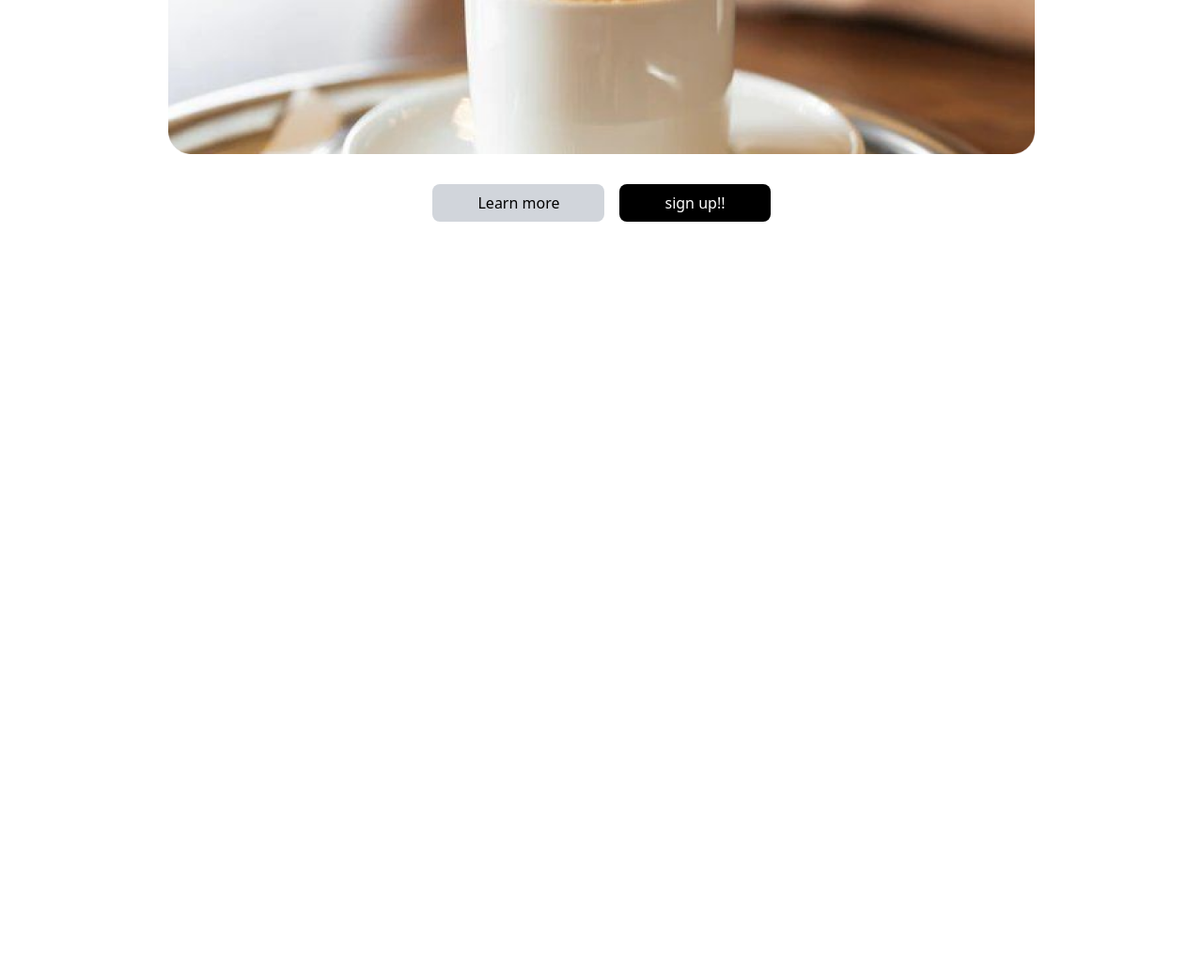
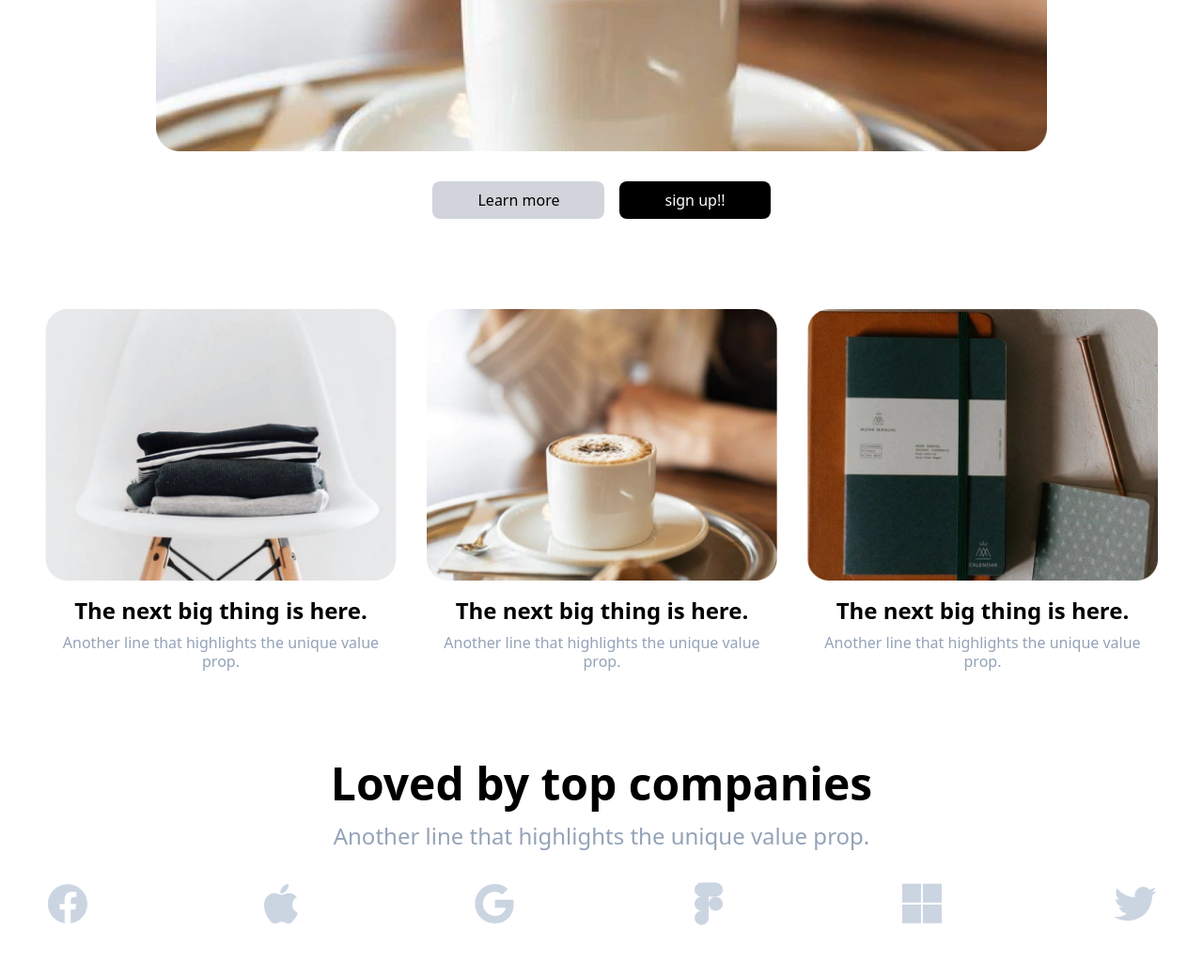
Before and after one commit to naveenkumar-gif/designs, a website: page coffee-shop/images/index.html in a window 1280 px wide. Shown: the part 548-1588 px from the top of the page at 94% size. Before the commit the page ends 848 px from the top, so only its background shows below. Drawn offline with nearby package versions, Linux system fonts and the light colour scheme; files whose address does not match are found by name.

Commit message:
Merge branch 'main' of https://github.com/naveenkumar-gif/designs

```diff
--- a/coffee-shop/images/index.html
+++ b/coffee-shop/images/index.html
@@ -34,7 +34,7 @@
       </nav>
     </div>
     <header
-      class="px-16 py-16 flex flex-col gap-8 max-md:gap-4 max-md:px-8 max-md:py-8 max-sm:px-4 max-sm:py-4"
+      class="px-12 py-12 flex flex-col gap-8 max-md:gap-4 max-md:px-8 max-md:py-8 max-sm:px-4 max-sm:py-4"
     >
       <div class="flex flex-col gap-4 justify-center items-center max-md:gap-3">
         <h1 class="text-5xl font-bold max-lg:text-4xl max-sm:text-center">
@@ -47,11 +47,7 @@
         </p>
       </div>
       <div class="w-4/5 m-auto max-sm:w-full">
-        <img
-          src="../coffee-shop/images/Photos.png"
-          alt=""
-          class="w-full h-full"
-        />
+        <img src="./Photos.png" alt="" class="w-full h-full" />
       </div>
       <div class="flex justify-center items-center gap-4 max-sm:flex-col">
         <button
@@ -66,5 +62,112 @@
         </button>
       </div>
     </header>
+    <section
+      class="px-12 py-12 flex gap-8 max-md:gap-4 max-md:px-8 max-md:py-8 max-sm:px-4 max-sm:py-4 max-md:flex-col max-sm:gap-6"
+    >
+      <aside class="flex flex-col gap-4">
+        <div class="max-md:w-4/5 max-md:m-auto">
+          <img src="./Photos (1).png" alt="" class="w-full h-full" />
+        </div>
+        <div class="flex flex-col gap-2 max-sm:gap-0">
+          <h3
+            class="text-2xl text-center font-semibold max-lg:text-xl max-lg:text-center"
+          >
+            The next big thing is here.
+          </h3>
+          <p
+            class="text-base text-center text-slate-400 max-lg:text-sm max-lg:text-center leading-tight max-sm:text-xs"
+          >
+            Another line that highlights the unique value prop.
+          </p>
+        </div>
+      </aside>
+      <aside class="flex flex-col gap-4">
+        <div class="max-md:w-4/5 max-md:m-auto">
+          <img src="./Photos (2).png" alt="" class="w-full h-full" />
+        </div>
+        <div class="flex flex-col gap-2 max-sm:gap-0">
+          <h3
+            class="text-2xl text-center font-semibold max-lg:text-xl max-lg:text-center"
+          >
+            The next big thing is here.
+          </h3>
+          <p
+            class="text-base text-center text-slate-400 max-lg:text-sm max-lg:text-center max-sm:text-xs leading-tight"
+          >
+            Another line that highlights the unique value prop.
+          </p>
+        </div>
+      </aside>
+      <aside class="flex flex-col gap-4">
+        <div class="max-md:w-4/5 max-md:m-auto">
+          <img src="./Photos (3).png" alt="" class="w-full h-full" />
+        </div>
+        <div class="flex flex-col gap-2 max-sm:gap-0">
+          <h3
+            class="text-2xl text-center font-semibold max-lg:text-xl max-lg:text-center"
+          >
+            The next big thing is here.
+          </h3>
+          <p
+            class="text-base text-center text-slate-400 max-lg:text-sm max-lg:text-center max-sm:text-xs leading-tight"
+          >
+            Another line that highlights the unique value prop.
+          </p>
+        </div>
+      </aside>
+    </section>
+    <section
+      class="px-12 py-12 flex flex-col gap-8 max-md:gap-4 max-md:px-8 max-md:py-8 max-sm:px-4 max-sm:py-4"
+    >
+      <div class="flex flex-col gap-4 justify-center items-center max-md:gap-3">
+        <h1 class="text-5xl font-bold max-lg:text-4xl max-sm:text-center">
+          Loved by top companies
+        </h1>
+        <p
+          class="text-2xl text-slate-400 max-lg:text-xl max-md:text-base max-sm:text-center"
+        >
+          Another line that highlights the unique value prop.
+        </p>
+      </div>
+      <div class="flex justify-between items-center max-md:flex-wrap">
+        <span>
+          <ion-icon
+            name="logo-facebook"
+            class="text-slate-300 text-5xl"
+          ></ion-icon>
+        </span>
+        <span
+          ><ion-icon
+            name="logo-apple"
+            class="text-slate-300 text-5xl"
+          ></ion-icon>
+        </span>
+        <span>
+          <ion-icon
+            name="logo-google"
+            class="text-slate-300 text-5xl"
+          ></ion-icon>
+        </span>
+        <span>
+          <ion-icon
+            name="logo-figma"
+            class="text-slate-300 text-5xl"
+          ></ion-icon>
+        </span>
+        <span>
+          <ion-icon
+            name="logo-microsoft"
+            class="text-slate-300 text-5xl"
+          ></ion-icon>
+        </span>
+        <span>
+          <ion-icon
+            name="logo-twitter"
+            class="text-slate-300 text-5xl"
+          ></ion-icon>
+        </span>
+      </div>
+    </section>
   </body>
 </html>
--- a/tailwind.config.js
+++ b/tailwind.config.js
@@ -1,6 +1,6 @@
 /** @type {import('tailwindcss').Config} */
 module.exports = {
-  content: [],
+  content: ["./src/**/*.{html,js}"],
   theme: {
     extend: {},
   },
```
Also changed, not shown: plant/images/Mask Group (3).png (added), plant/images/Mask Group (4).png (added), plant/images/Mask Group (5).png (added), plant/images/Mask Group (6).png (added), plant/images/Mask Group (7).png (added), plant/images/main-plant-1.png (added), plant/images/main-plant-2.png (added), plant/images/main-plant-3.png (added), plant/images/main-plant-4.png (added), plant/index.html (added).
